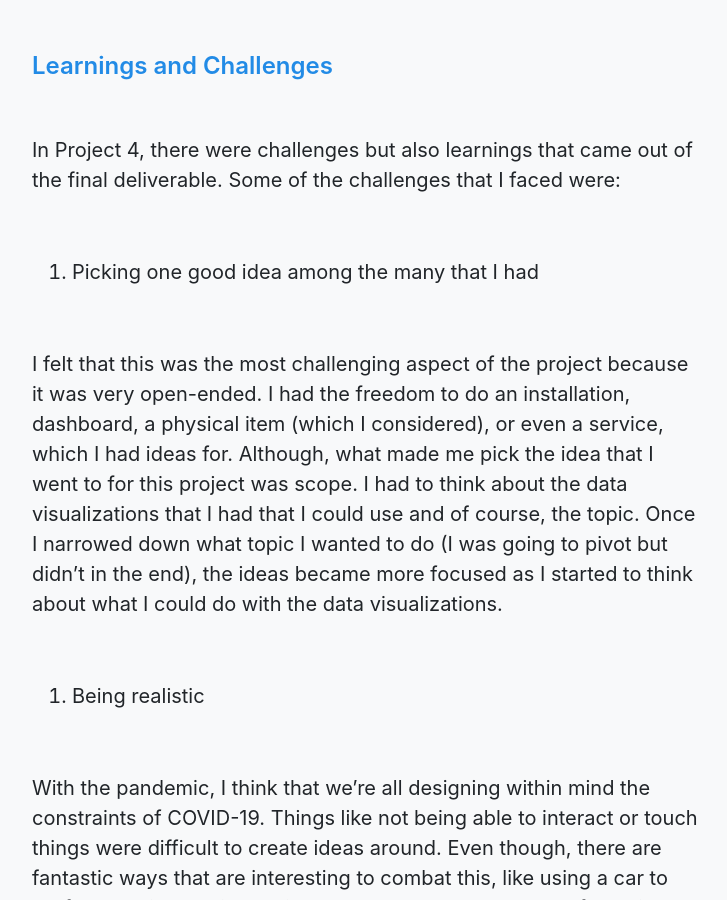
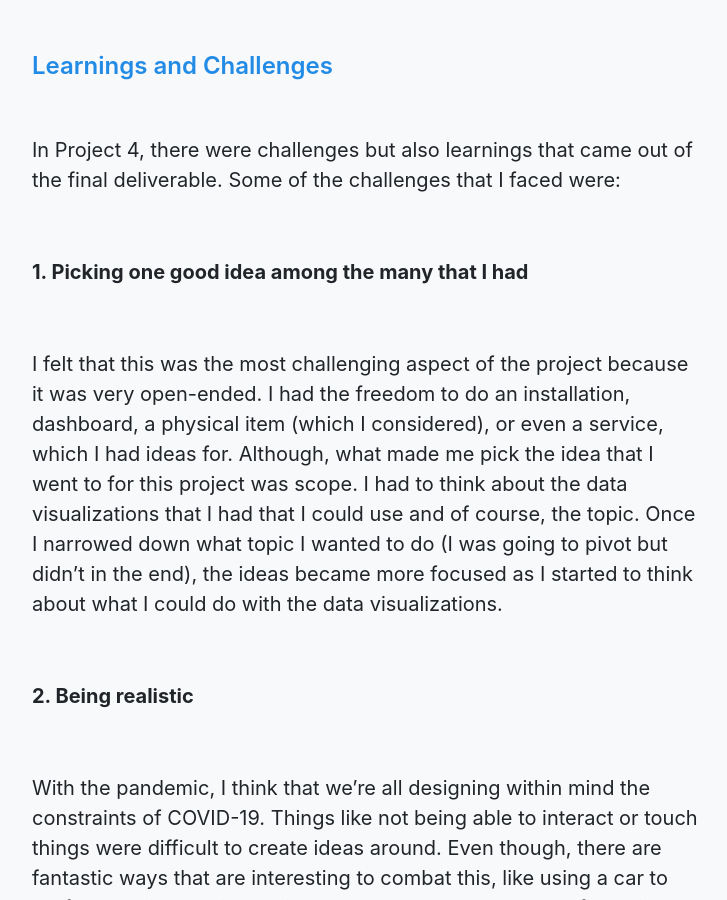
Before and after one commit to ixdwtruong/ixdwtruong.github.io, a Jekyll site: the page built from _posts/0001-01-15-visnar2p4.md, in a window 1280 px wide and 900 px high, scrolled down 8807 px. Shown: the whole window, without its empty margins (272-999 px from the left). Built offline with Jekyll 4.4.1, drawn with Linux system fonts in a browser that asks for light colours.

Commit message:
Update 0001-01-15-visnar2p4.md

```diff
--- a/_posts/0001-01-15-visnar2p4.md
+++ b/_posts/0001-01-15-visnar2p4.md
@@ -164,7 +164,7 @@ In Project 4, there were challenges but also learnings that came out of the fina
 
 <br>
 
-1. Picking one good idea among the many that I had
+<b>1. Picking one good idea among the many that I had</b>
 
 <br>
 
@@ -172,7 +172,7 @@ I felt that this was the most challenging aspect of the project because it was v
 
 <br>
 
-2. Being realistic
+<b>2. Being realistic</b>
 
 <br>
 
```
